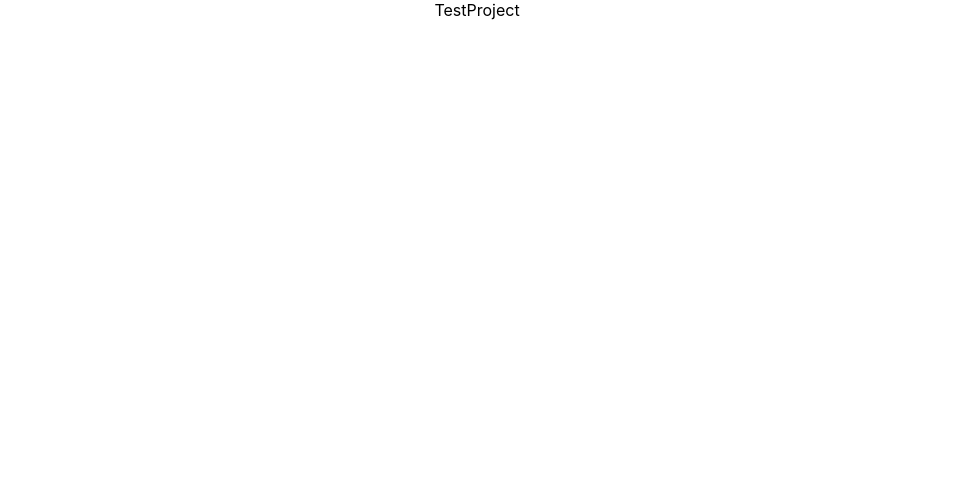
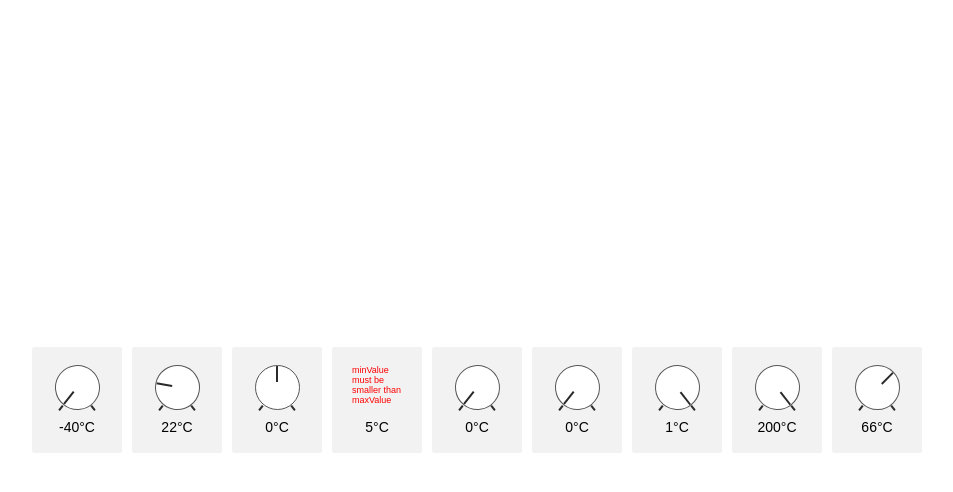
Before and after one commit to Anoian/test-project-1, a React (Create React App) app: page / in a window 1280 px wide. Shown: the top 492 px of the page, without its empty margins (163-1116 px from the left). Built offline with nearby package versions, Linux system fonts and the light colour scheme.

Commit message:
refactor: add examples to App for TemperatureTile

```diff
--- a/src/components/App/index.css
+++ /dev/null
@@ -1,38 +0,0 @@
-.App {
-  text-align: center;
-}
-
-.App-logo {
-  height: 40vmin;
-  pointer-events: none;
-}
-
-@media (prefers-reduced-motion: no-preference) {
-  .App-logo {
-    animation: App-logo-spin infinite 20s linear;
-  }
-}
-
-.App-header {
-  background-color: #282c34;
-  min-height: 100vh;
-  display: flex;
-  flex-direction: column;
-  align-items: center;
-  justify-content: center;
-  font-size: calc(10px + 2vmin);
-  color: white;
-}
-
-.App-link {
-  color: #61dafb;
-}
-
-@keyframes App-logo-spin {
-  from {
-    transform: rotate(0deg);
-  }
-  to {
-    transform: rotate(360deg);
-  }
-}
--- /dev/null
+++ b/src/components/App/index.module.css
@@ -0,0 +1,12 @@
+.app {
+  width: 100%;
+  height: 100vh;
+  display: flex;
+  align-items: center;
+  align-content: center;
+  justify-content: center;
+  gap: 10px;
+  flex-wrap: wrap;
+  padding: 20px;
+  box-sizing: border-box;
+}
--- a/src/components/App/index.tsx
+++ b/src/components/App/index.tsx
@@ -1,10 +1,55 @@
 import React from 'react';
-import './index.css';
+import styles from './index.module.css';
+import TemperatureTile from 'components/TemperatureTile';
 
 function App() {
   return (
-    <div className="App">
-      TestProject
+    <div className={styles.app} data-testid="wrapper">
+      <TemperatureTile
+        minValue={-40}
+        maxValue={200}
+        value={-40}
+      />
+      <TemperatureTile
+        minValue={0}
+        maxValue={100}
+        value={22}
+      />
+      <TemperatureTile
+        minValue={-1000}
+        maxValue={1000}
+        value={0}
+      />
+      <TemperatureTile
+        minValue={10}
+        maxValue={0}
+        value={5}
+      />
+      <TemperatureTile
+        minValue={1}
+        maxValue={1}
+        value={0}
+      />
+      <TemperatureTile
+        minValue={0}
+        maxValue={1}
+        value={0}
+      />
+      <TemperatureTile
+        minValue={0}
+        maxValue={1}
+        value={1}
+      />
+      <TemperatureTile
+        minValue={0}
+        maxValue={100}
+        value={200}
+      />
+      <TemperatureTile
+        minValue={0}
+        maxValue={100}
+        value={66}
+      />
     </div>
   );
 }
```
Also changed, not shown: 1 other file (tests, documents, lock files or other folders).
